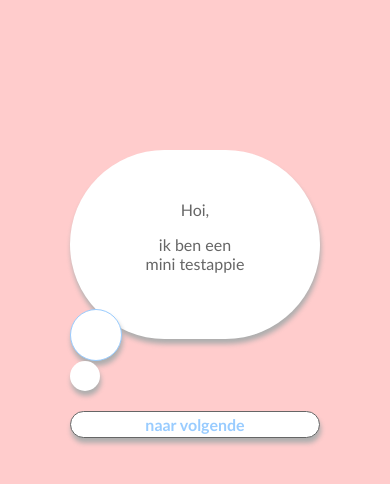
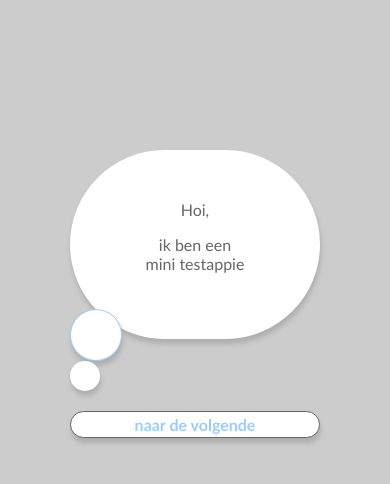
Before and after one commit to lundinger/testApp, a plain HTML site: page index.html in a window 390 px wide. Drawn offline with Linux system fonts and the light colour scheme; some packages are replaced by stand-ins of ours.

Commit message:
kleine testverandering

```diff
--- a/css/testapp.css
+++ b/css/testapp.css
@@ -2,7 +2,7 @@
 /* CSS Document */
 
 body{
-	background-color:#FCC;
+	background-color:#CCC;
 	}
 
 #container {
--- a/index.html
+++ b/index.html
@@ -25,7 +25,7 @@
                 <div class="mediumBubble">   </div>
 				<div class="smallBubble">   </div>
 
-        <a href="tweede.html" data-transition="flip"> naar volgende </a>
+        <a href="tweede.html" data-transition="flip"> naar de volgende </a>
 </div>
 	</body>
 </html>
```
